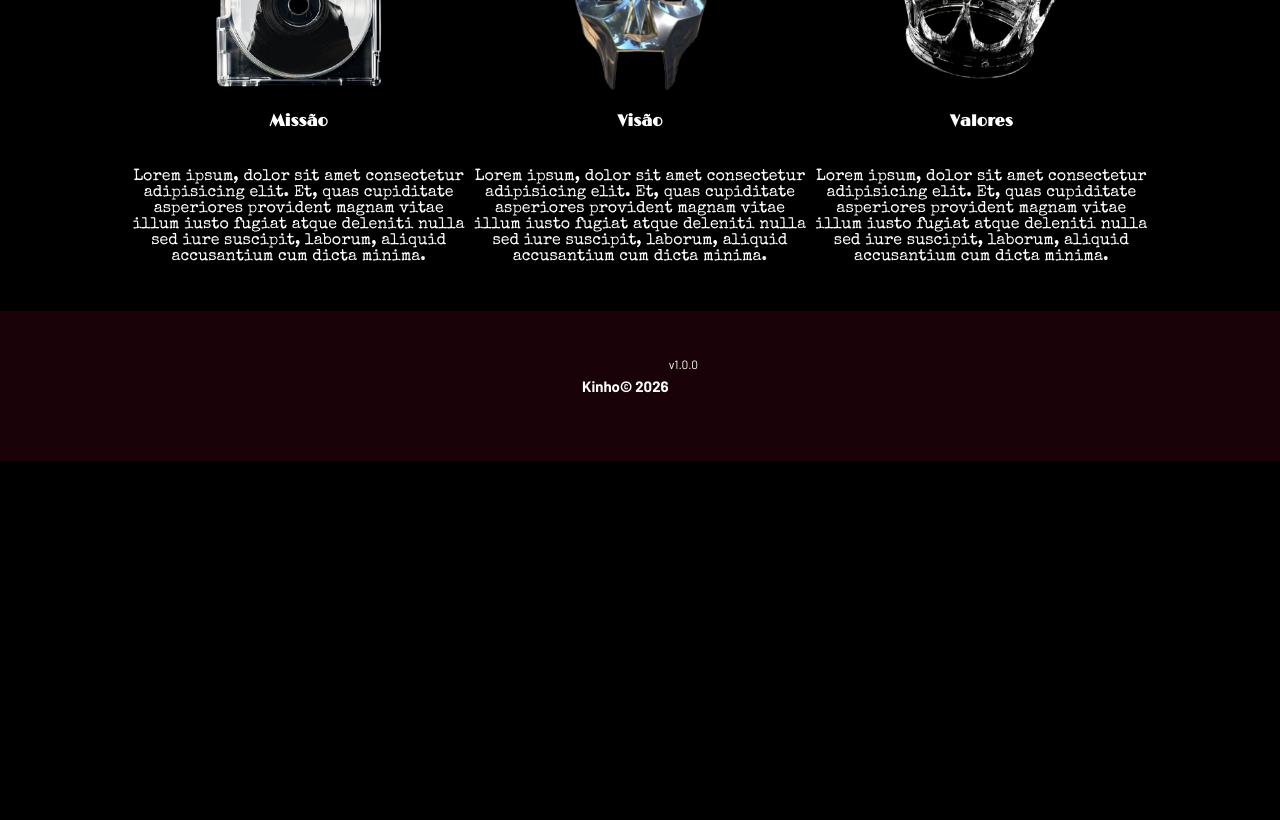
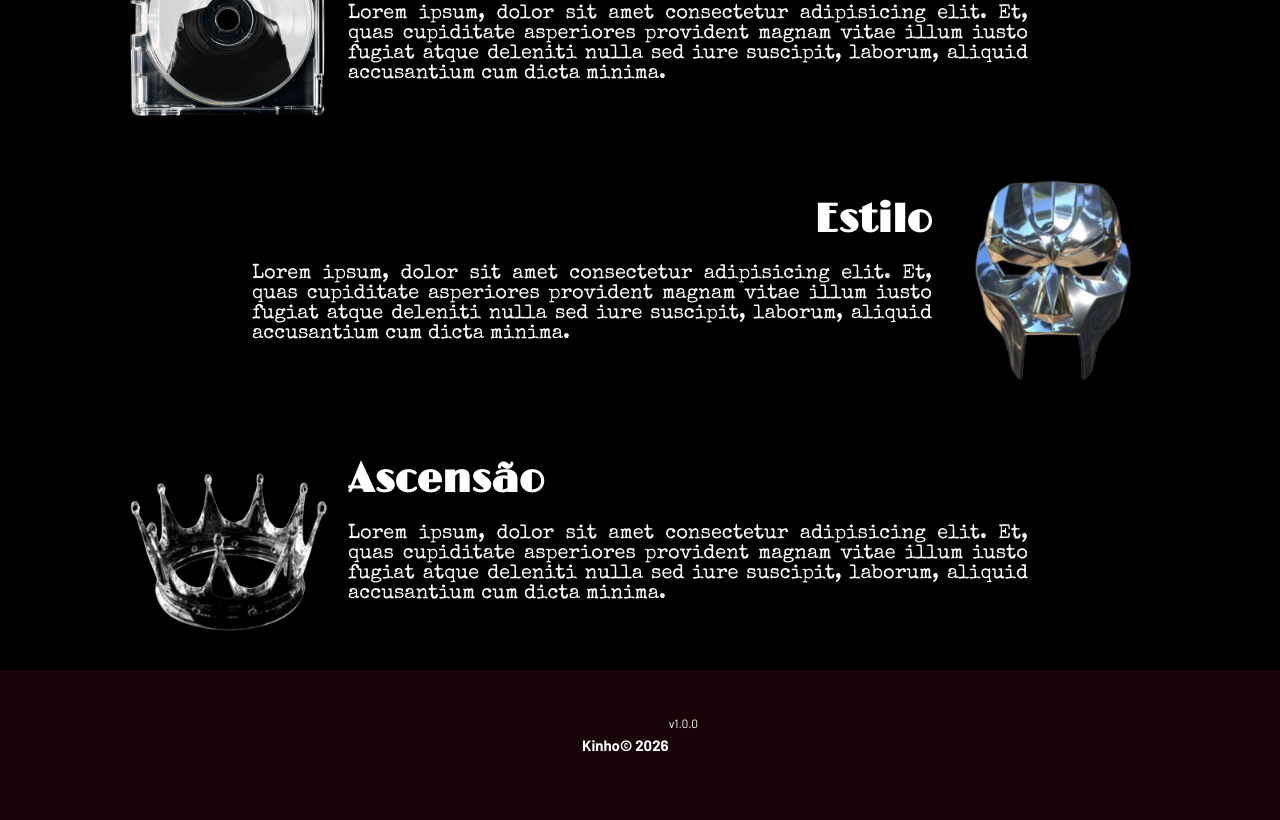
Before and after one commit to MarcusBrenno/RhythmAndBlues-TheWeeknd, a website: page public/index.html in a window 1280 px wide. Shown: the part 763-1583 px from the top of the page. Before the commit the page ends 1224 px from the top, so only its background shows below. Drawn offline with nearby package versions, Linux system fonts and the light colour scheme.

Commit message:
Fazendo alterações no CSS

```diff
--- a/public/css/estilo.css
+++ b/public/css/estilo.css
@@ -24,6 +24,7 @@ body {
 }
 
 .header {
+  z-index: 1;
   height: var(--tamanho-header);
   border-bottom: 2px solid #4a0109;
   position: fixed;
@@ -57,8 +58,8 @@ body {
 }
 
 .titulo {
-  width: 75px;
-  height: 75px;
+  width: 90px;
+  height: 90px;
   display: flex;
 
 }
@@ -80,10 +81,10 @@ body {
   justify-content: center;
   align-items: center;
   height: 100%;
+  width: 100%;
 }
 
 .banner .container p {
-  width: 100%;
   margin: 0;
   padding: 0;
   font-size: 50px;
@@ -105,7 +106,14 @@ body {
 }
 
 .box img {
-  width: 170px;
+  width: 200px;
+  height: 200px;
+  z-index: 0;
+}
+
+.box:hover img {
+  /*Rotação*/
+  animation: rotacao 3s linear 0s infinite alternate;
 }
 
 .social .container .boxes {
@@ -113,27 +121,60 @@ body {
   justify-content: space-between;
   width: 100%;
   padding: 30px 0;
+  flex-direction: column;
+  gap: 60px;
 }
 
-.social p{
-  text-align: center;
+/*Rotação*/
+@keyframes rotacao {
+  0% {
+    transform: rotateY(0deg);
+  }
+
+  50% {
+    transform: rotateY(180deg);
+  }
+}
+
+.social p {
+  font-size: 20px;
+  text-align: justify;
   color: white;
   font-family: "Special Elite", system-ui;
 }
 
-.social h4{
+.social h4 {
+  font-size: 40px;
   color: white;
   font-family: "Limelight", sans-serif;
+  margin: 0;
+
 }
 
 .box {
   display: flex;
+  flex-direction: row;
+  align-items: center;
+  max-width: 900px;
+  gap: 20px ;
+}
+
+.box2{
+  flex-direction: row-reverse;
+  align-self: end;
+}
+
+.info {
+  display: flex;
   flex-direction: column;
-  align-items: center;
+  align-items: flex-start;
+}
+
+.info2 {
+  align-items: flex-end;
 }
 
 /* FOOTER */
-
 .footer {
   background-color: #190208;
   height: 150px;
@@ -152,7 +193,6 @@ body {
 }
 
 /* LOGIN */
-
 .login {
   height: var(--tamanho-login);
   background-image: url('../assets/imgs/banner.jpg');
@@ -251,7 +291,7 @@ body {
 
 /* FORMULARIO */
 
-.alerta_erro{
+.alerta_erro {
   display: flex;
   justify-content: flex-end;
 }
@@ -268,7 +308,7 @@ body {
   margin-right: 10%;
 }
 
-.card_erro #mensagem_erro{
+.card_erro #mensagem_erro {
   font-weight: 500;
   font-size: 20px;
 }
@@ -368,9 +408,23 @@ input {
 }
 
 @keyframes bell {
-  0%   {transform: rotate(25deg)}
-  25%  {transform: rotate(-25deg)}
-  50%  {transform: rotate(25deg)}
-  75%  {transform: rotate(-25deg)}
-  100% {transform: rotate(25deg)}
+  0% {
+    transform: rotate(25deg)
+  }
+
+  25% {
+    transform: rotate(-25deg)
+  }
+
+  50% {
+    transform: rotate(25deg)
+  }
+
+  75% {
+    transform: rotate(-25deg)
+  }
+
+  100% {
+    transform: rotate(25deg)
+  }
 }
--- a/public/index.html
+++ b/public/index.html
@@ -46,29 +46,39 @@
   <div class="social">
     <div class="container">
       <div class="boxes">
-          <div class="box">
+        <div class="box box1">
           <img src="assets/imgs/disc.png">
-            <h4>Missão</h4>
+          <div class="info">
+            <h4>Discografia</h4>
             <p>Lorem ipsum, dolor sit amet consectetur adipisicing elit. Et, quas cupiditate asperiores provident magnam
               vitae illum iusto fugiat atque deleniti nulla sed iure suscipit, laborum, aliquid accusantium cum dicta
               minima.</p>
           </div>
-          <div class="box">
+        </div>
+        <div class="box box2">
           <img src="assets/imgs/mask.png">
-            <h4>Visão</h4>
+          <div class="info info2">
+            <h4>Estilo</h4>
             <p>Lorem ipsum, dolor sit amet consectetur adipisicing elit. Et, quas cupiditate asperiores provident magnam
               vitae illum iusto fugiat atque deleniti nulla sed iure suscipit, laborum, aliquid accusantium cum dicta
               minima.</p>
           </div>
-          <div class="box">
-            <img src="assets/imgs/crown.png">
-            <h4>Valores</h4>
+        </div>
+        <div class="box box3">
+          <img src="assets/imgs/straightcrown-removebg-preview.png">
+          <div class="info">
+            <h4>Ascensão</h4>
             <p>Lorem ipsum, dolor sit amet consectetur adipisicing elit. Et, quas cupiditate asperiores provident magnam
               vitae illum iusto fugiat atque deleniti nulla sed iure suscipit, laborum, aliquid accusantium cum dicta
               minima.</p>
           </div>
         </div>
       </div>
+    </div>
+  </div>
+
+  <div>
+
   </div>
 
   <div class="footer">
```
Also changed, not shown: public/assets/imgs/straightcrown-removebg-preview.png (added). Lines whose indentation alone changed are shown as unchanged.
